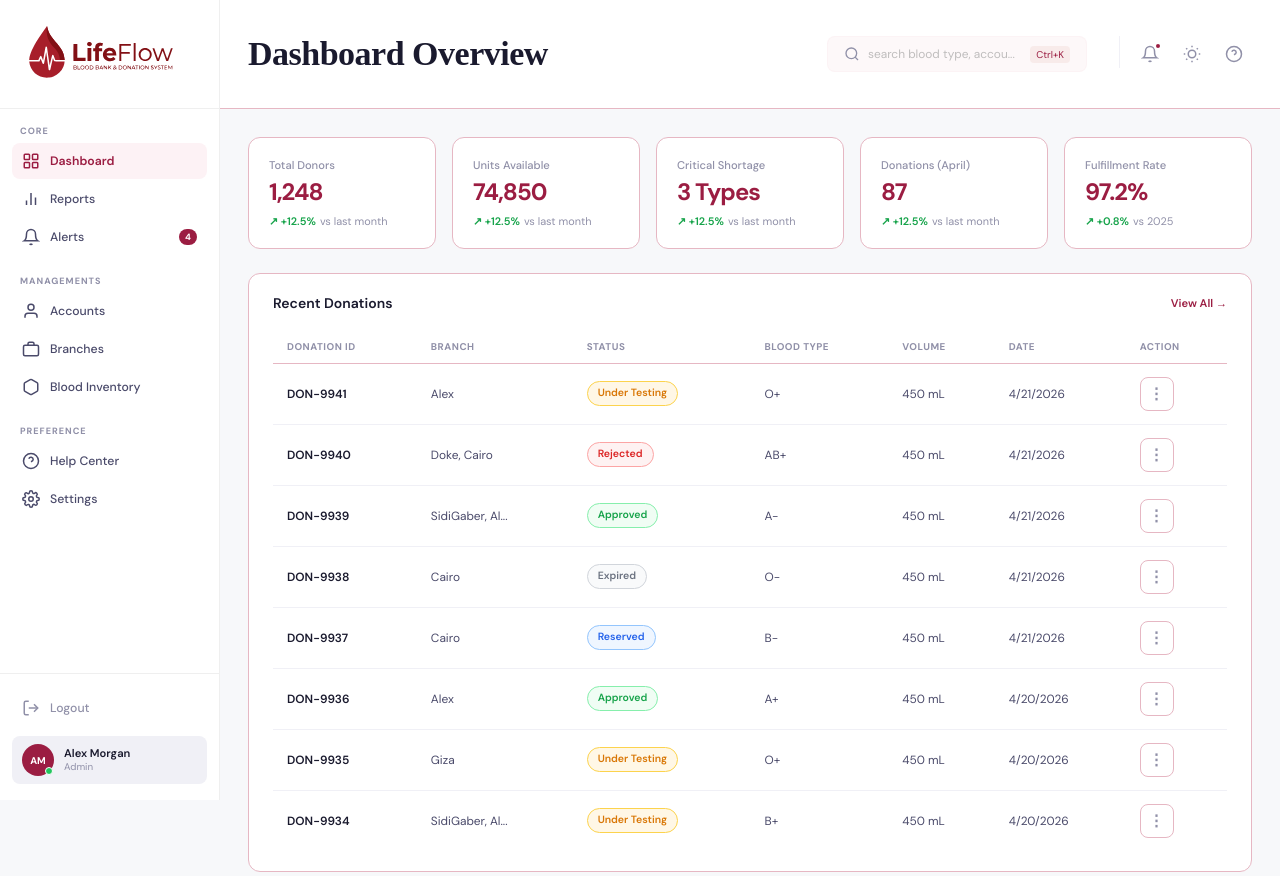
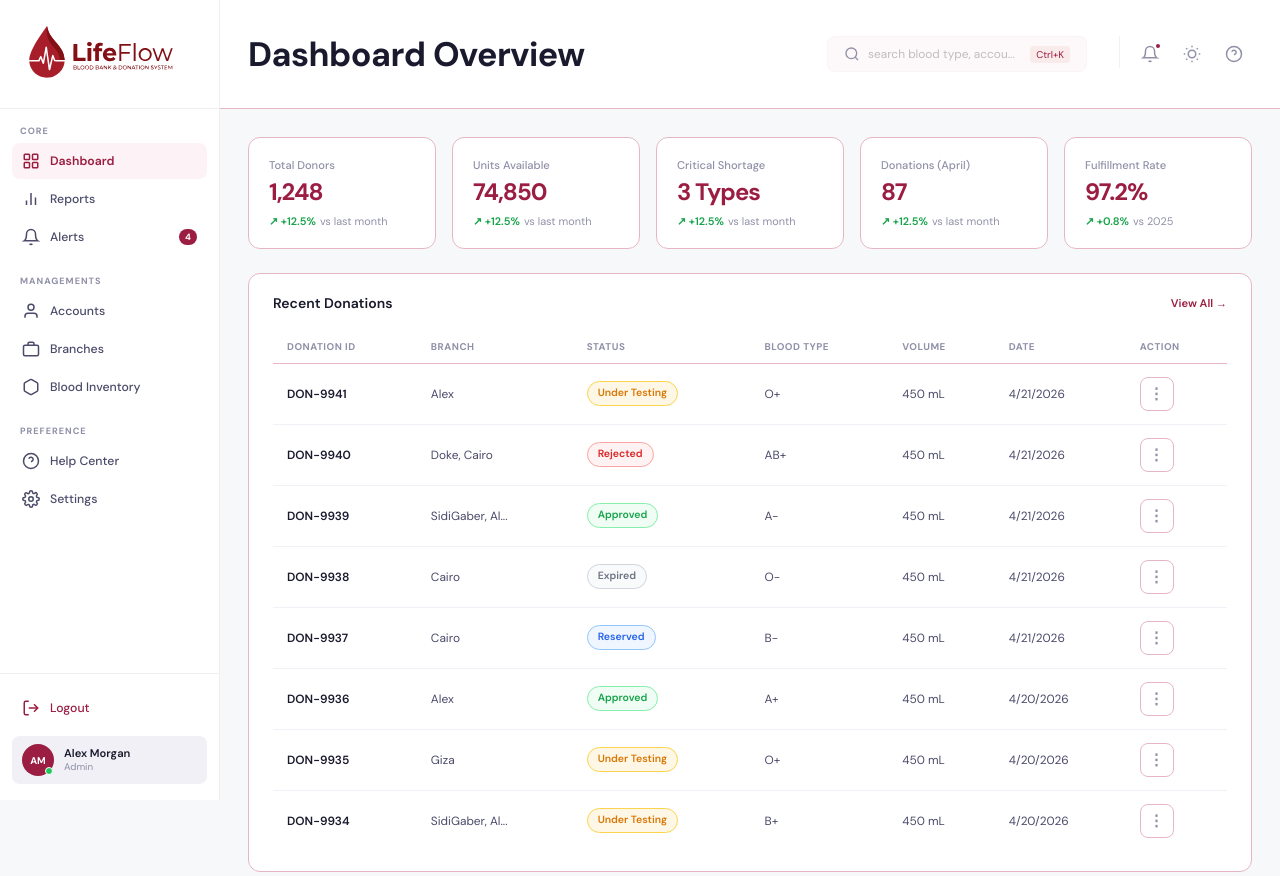
Before and after one commit to BothinaAtef01/BloodBank-Project, a PHP site: page /DashboardPage/index.html in a window 1280 px wide. Shown: the top 876 px of the page. Run offline with PHP 8.4, Linux system fonts and the light colour scheme.

Commit message:
yyaaa raaabbbyyy

```diff
--- a/DashboardPage/style.css
+++ b/DashboardPage/style.css
@@ -172,7 +172,7 @@ a { text-decoration: none; color: inherit; }
 }
 
 .logout-btn {
-  color: var(--text-muted);
+  color: var(--crimson);
 }
 .logout-btn:hover { color: var(--crimson); background: var(--crimson-bg); }
 
@@ -244,7 +244,7 @@ a { text-decoration: none; color: inherit; }
 
 #pageTitle{
   font-size: 34px;
-  font-family: 'Playfair Display';
+  font-family: 'DM Sans', sans-serif;
 }
 
 .page-header {
```
